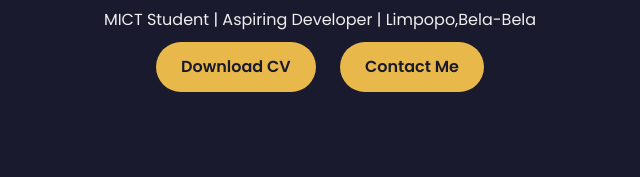
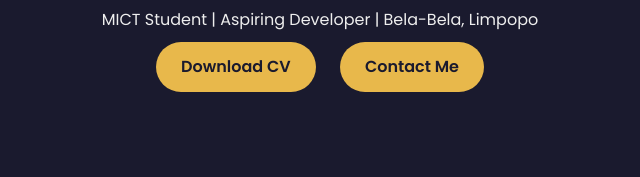
Before and after one commit to tebogoh57-byte/tebogo-portfolio, a plain HTML site: page index.html in a window 1280 px wide. Shown: the part 215-392 px from the top of the page, 320-960 px from the left. Drawn offline with Linux system fonts and the light colour scheme.

Commit message:
Update index.html

```diff
--- a/index.html
+++ b/index.html
@@ -31,7 +31,7 @@ footer{text-align:center;padding:20px;background:var(--card);margin-top:40px}
 
 <div class="hero">
 <h1>Hi, I'm <span>Tebogo Ntete</span></h1>
-<p>MICT Student | Aspiring Developer | Limpopo,Bela-Bela</p>
+<p>MICT Student | Aspiring Developer | Bela-Bela, Limpopo</p>
 <a href="#" class="btn" onclick="alert('Add your CV PDF to repo as CV.pdf')">Download CV</a>
 <a href="#contact" class="btn">Contact Me</a>
 </div>
```
